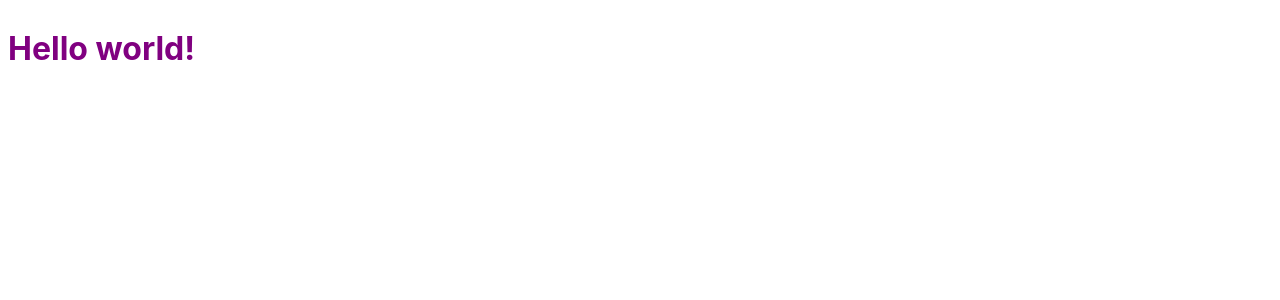
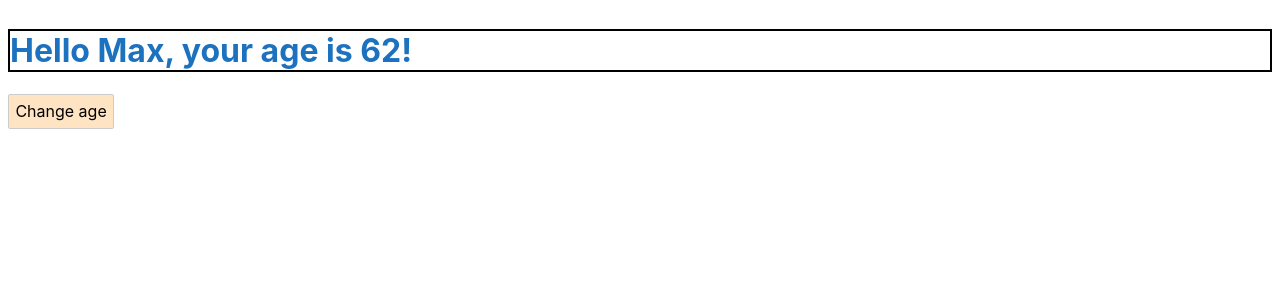
Before and after one commit to thefoxboxman/FCC-Svelte-Pomodoro, a Svelte app: page / in a window 1280 px wide. Shown: the top 300 px of the page. Built offline with nearby package versions, Linux system fonts and the light colour scheme.

Commit message:
Initial Commit

```diff
--- a/src/App.svelte
+++ b/src/App.svelte
@@ -1,11 +1,22 @@
 <script>
-	export let name;
+  let name = "Max";
+  let age = 62;
+
+  function increaseAge() {
+    age += 1;
+  }
 </script>
 
 <style>
-	h1 {
-		color: purple;
-	}
+  h1 {
+    color: rgb(28, 114, 190);
+    border: 2px solid black;
+  }
+
+  button {
+    background-color: bisque;
+  }
 </style>
 
-<h1>Hello {name}!</h1>
+<h1>Hello {name}, your age is {age}!</h1>
+<button on:click="{increaseAge}">Change age</button>
--- a/src/main.js
+++ b/src/main.js
@@ -1,10 +1,7 @@
-import App from './App.svelte';
+import App from "./App.svelte";
 
 const app = new App({
-	target: document.body,
-	props: {
-		name: 'world'
-	}
+  target: document.body
 });
 
 export default app;
```
Also changed, not shown: package.json (+7 -2 lines), 1 other file (tests, documents, lock files or other folders).
